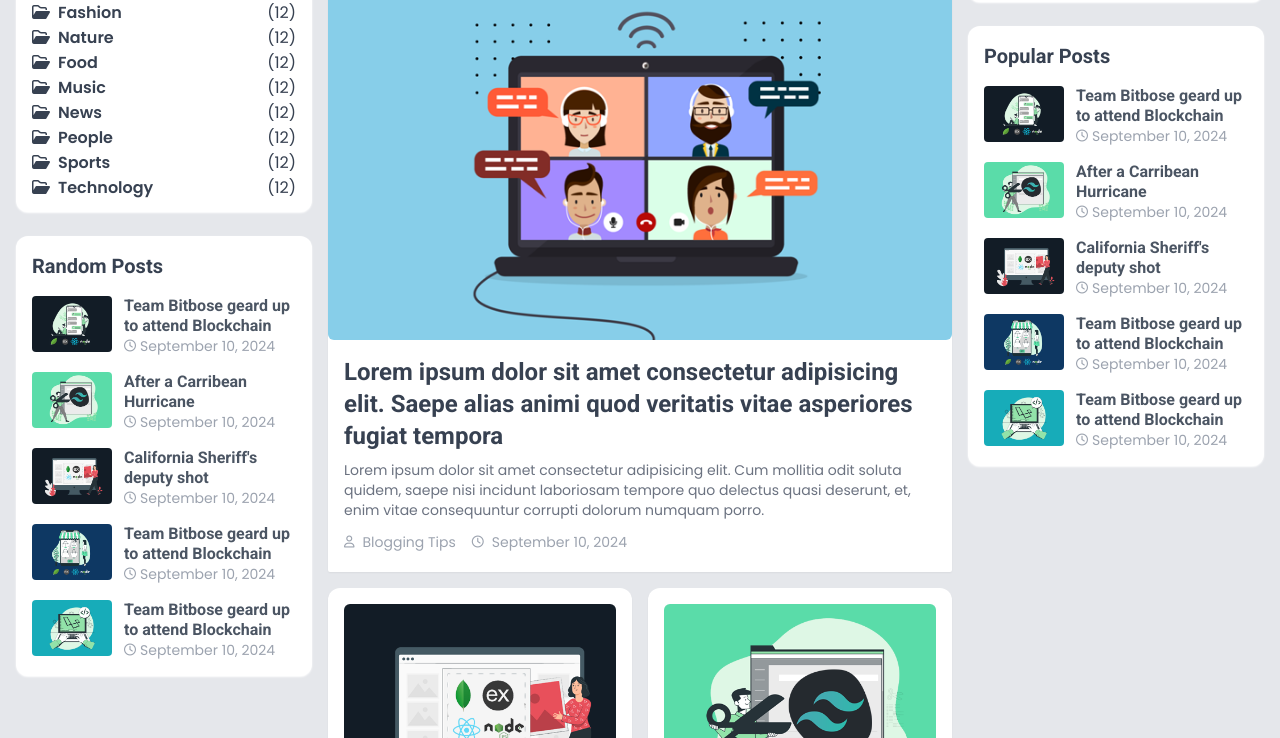
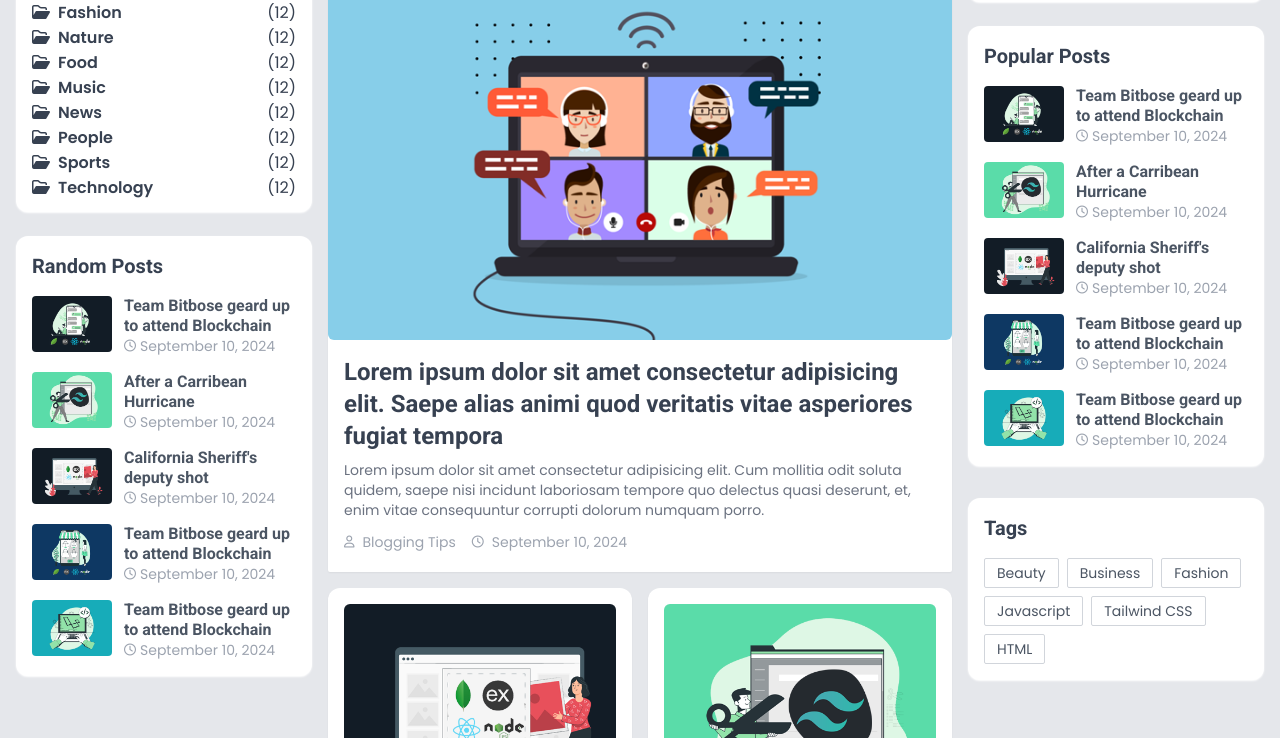
Before and after one commit to ryanhuge-ryjhen/blog-template, a website: page src/index.html in a window 1280 px wide. Shown: the part 214-952 px from the top of the page. Drawn offline with Linux system fonts and the light colour scheme.

Commit message:
added tags and footer

```diff
--- a/src/index.html
+++ b/src/index.html
@@ -506,7 +506,6 @@
         </div>
         <div class="lg:w-3/12 w-full mt-8 lg:mt-0">
           <!-- Start Social Plugin -->
-
           <div class="bg-white shadow-sm shadow-white rounded-xl p-4 ml-4">
             <h3 class="text-xl font-semibold text-gray-700 font-roboto">
               Social Plugin
@@ -666,8 +665,53 @@
             </div>
           </div>
           <!-- End Popular Plugin -->
+
+          <!-- Start Tags -->
+          <div class="bg-white shadow-sm shadow-white rounded-xl p-4 ml-4 mt-8">
+            <h3 class="text-xl font-semibold text-gray-700 font-roboto">
+              Tags
+            </h3>
+            <div class="flex items-center flex-wrap gap-2 mt-4">
+              <a
+                href="#"
+                class="px-3 py-1 text-sm border border-gray-300 rounded-sm transiction hover:bg-blue-500 hover:text-white"
+                >Beauty</a
+              >
+              <a
+                href="#"
+                class="px-3 py-1 text-sm border border-gray-300 rounded-sm transiction hover:bg-blue-500 hover:text-white"
+                >Business</a
+              >
+              <a
+                href="#"
+                class="px-3 py-1 text-sm border border-gray-300 rounded-sm transiction hover:bg-blue-500 hover:text-white"
+                >Fashion</a
+              >
+              <a
+                href="#"
+                class="px-3 py-1 text-sm border border-gray-300 rounded-sm transiction hover:bg-blue-500 hover:text-white"
+                >Javascript</a
+              >
+              <a
+                href="#"
+                class="px-3 py-1 text-sm border border-gray-300 rounded-sm transiction hover:bg-blue-500 hover:text-white"
+                >Tailwind CSS</a
+              >
+              <a
+                href="#"
+                class="px-3 py-1 text-sm border border-gray-300 rounded-sm transiction hover:bg-blue-500 hover:text-white"
+                >HTML</a
+              >
+            </div>
+          </div>
         </div>
       </div>
     </div>
+    <footer class="border-t py-4">
+      <p class="text-sm text-center">
+        Copyright @2024 <span class="font-semibold">RyanBlog</span>. All Rights
+        Reserved
+      </p>
+    </footer>
   </body>
 </html>
```
Also changed, not shown: output/output.css.
